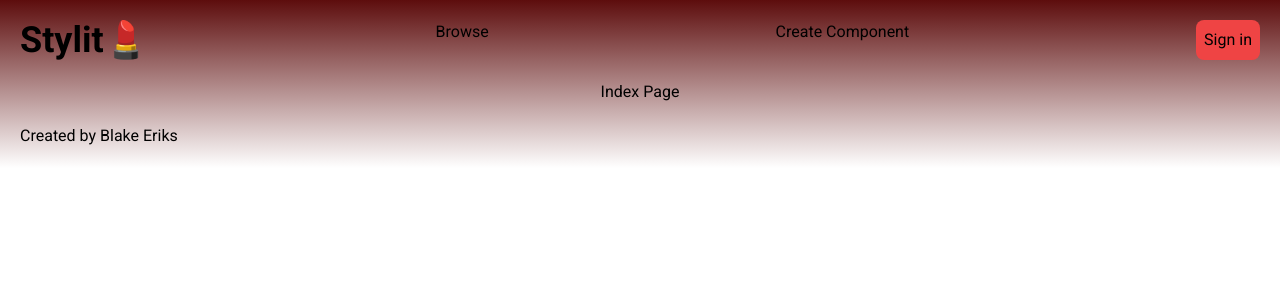
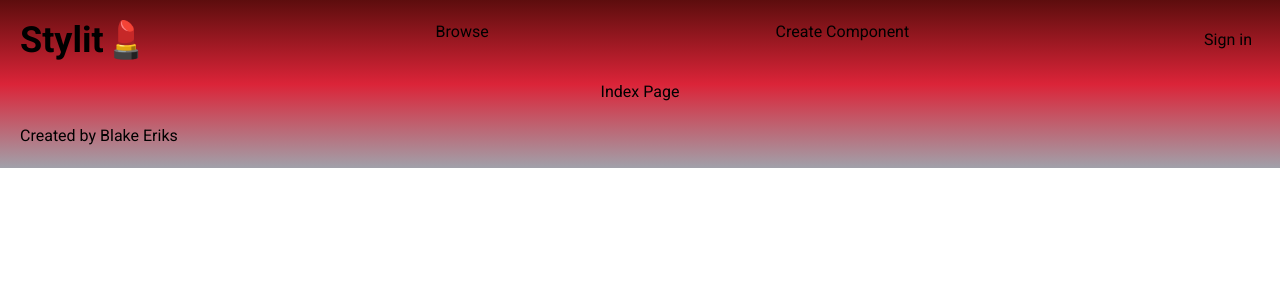
Before and after one commit to BlakeEriks/stylit, a Next.js app: page / in a window 1280 px wide. Shown: the top 300 px of the page. Built offline with nearby package versions, Linux system fonts and the light colour scheme.

Commit message:
add theme colors

```diff
--- a/tailwind.config.js
+++ b/tailwind.config.js
@@ -4,6 +4,13 @@ module.exports = {
     "./components/**/*.{js,ts,jsx,tsx}",
   ],
   theme: {
+    colors: {
+      'red': '#DB2438',
+      'gold': '#f5ba31',
+      'black': '#191A19',
+      'gray': '#a1a1aa',
+      'white': '#FFFFFF'
+    },
     extend: {},
   },
   plugins: [],
```
